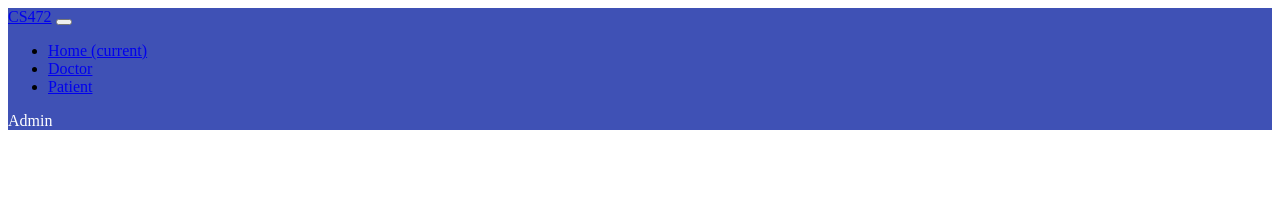
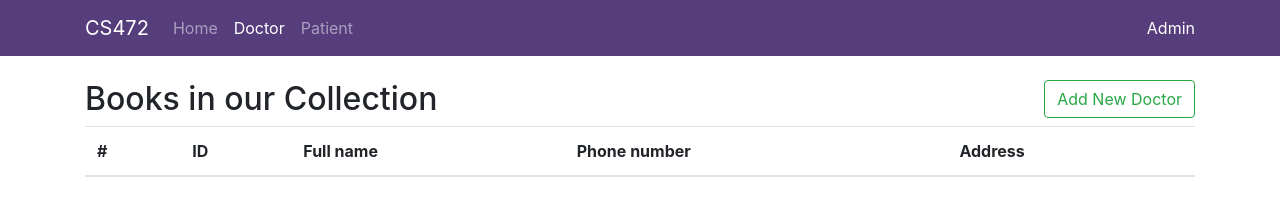
Before and after one commit to bezatsegaye/CS472WAP-FE, a plain HTML site: page doctors.html in a window 1280 px wide. Drawn offline with nearby package versions, Linux system fonts and the light colour scheme.

Commit message:
Updated navbar

```diff
--- /dev/null
+++ b/css/style.css
@@ -0,0 +1,3 @@
+.navbar {
+    background-color: #563d7c !important;
+}
--- a/doctors.html
+++ b/doctors.html
@@ -6,12 +6,12 @@
     <meta name="viewport" content="width=device-width, initial-scale=1.0">
     <title>Doctors</title>
     <link rel="icon" href="./images/favicon.png">
-    <link rel="stylesheet" href="https://fonts.googleapis.com/css?family=Roboto:300,400,500,700|Material+Icons">
-    <link rel="stylesheet" href="https://unpkg.com/bootstrap-material-design@4.1.1/dist/css/bootstrap-material-design.min.css" integrity="sha384-wXznGJNEXNG1NFsbm0ugrLFMQPWswR3lds2VeinahP8N0zJw9VWSopbjv2x7WCvX" crossorigin="anonymous">
+    <link rel="stylesheet" href="https://stackpath.bootstrapcdn.com/bootstrap/4.4.1/css/bootstrap.min.css" integrity="sha384-Vkoo8x4CGsO3+Hhxv8T/Q5PaXtkKtu6ug5TOeNV6gBiFeWPGFN9MuhOf23Q9Ifjh" crossorigin="anonymous">
+    <link rel="stylesheet" href="./css/style.css">
 </head>
 
 <body>
-    <nav class="navbar navbar-expand-lg navbar-dark" style="background-color: #3f51b5;">
+    <nav class="navbar navbar-expand-lg navbar-dark bg-primary">
         <div class="container">
             <a class="navbar-brand" href="./index.html">CS472</a>
             <button class="navbar-toggler" type="button" data-toggle="collapse" data-target="#navbarSupportedContent" aria-controls="navbarSupportedContent" aria-expanded="false" aria-label="Toggle navigation">
@@ -35,6 +35,27 @@
             </div>
         </div>
     </nav>
+
+    <div class="container">
+        <div>
+            <br>
+            <h2 class="float-left">Books in our Collection</h2>
+            <a href="#"><button class="btn btn-outline-success float-right">Add New Doctor</button></a>
+            <br>
+        </div>
+        <table class="table table-striped" id="table">
+            <thead>
+                <tr>
+                    <th scope="col">#</th>
+                    <th scope="col">ID</th>
+                    <th scope="col">Full name</th>
+                    <th scope="col">Phone number</th>
+                    <th scope="col">Address</th>
+                </tr>
+            </thead>
+            <tbody></tbody>
+        </table>
+    </div>
 </body>
 
 </html>
--- a/index.html
+++ b/index.html
@@ -6,12 +6,12 @@
     <meta name="viewport" content="width=device-width, initial-scale=1.0">
     <title>JC eMC</title>
     <link rel="icon" href="./images/favicon.png">
-    <link rel="stylesheet" href="https://fonts.googleapis.com/css?family=Roboto:300,400,500,700|Material+Icons">
-    <link rel="stylesheet" href="https://unpkg.com/bootstrap-material-design@4.1.1/dist/css/bootstrap-material-design.min.css" integrity="sha384-wXznGJNEXNG1NFsbm0ugrLFMQPWswR3lds2VeinahP8N0zJw9VWSopbjv2x7WCvX" crossorigin="anonymous">
+    <link rel="stylesheet" href="https://stackpath.bootstrapcdn.com/bootstrap/4.4.1/css/bootstrap.min.css" integrity="sha384-Vkoo8x4CGsO3+Hhxv8T/Q5PaXtkKtu6ug5TOeNV6gBiFeWPGFN9MuhOf23Q9Ifjh" crossorigin="anonymous">
+    <link rel="stylesheet" href="./css/style.css">
 </head>
 
 <body>
-    <nav class="navbar navbar-expand-lg navbar-dark" style="background-color: #3f51b5;">
+    <nav class="navbar navbar-expand-lg navbar-dark bg-primary">
         <div class="container">
             <a class="navbar-brand" href="./index.html">CS472</a>
             <button class="navbar-toggler" type="button" data-toggle="collapse" data-target="#navbarSupportedContent" aria-controls="navbarSupportedContent" aria-expanded="false" aria-label="Toggle navigation">
```
